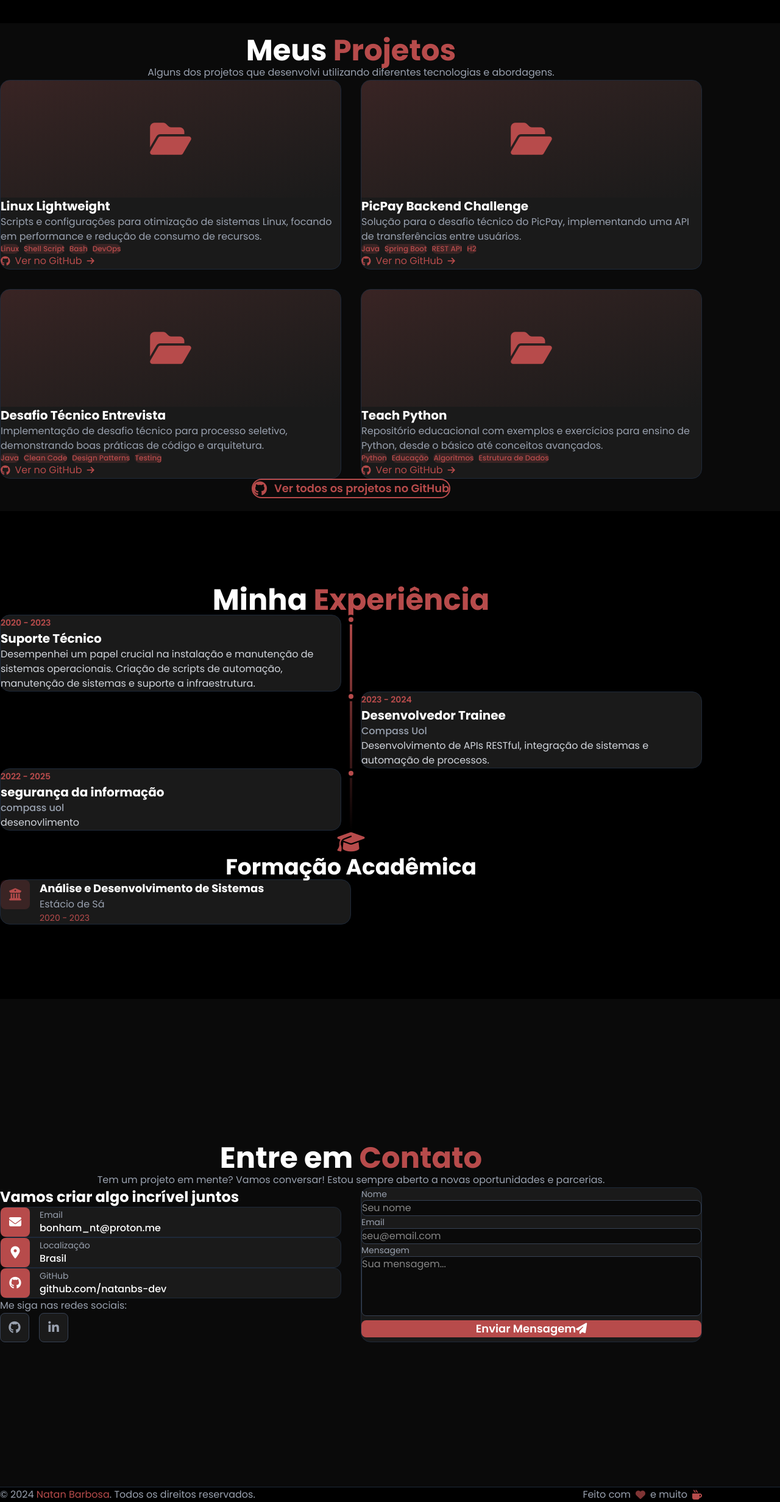
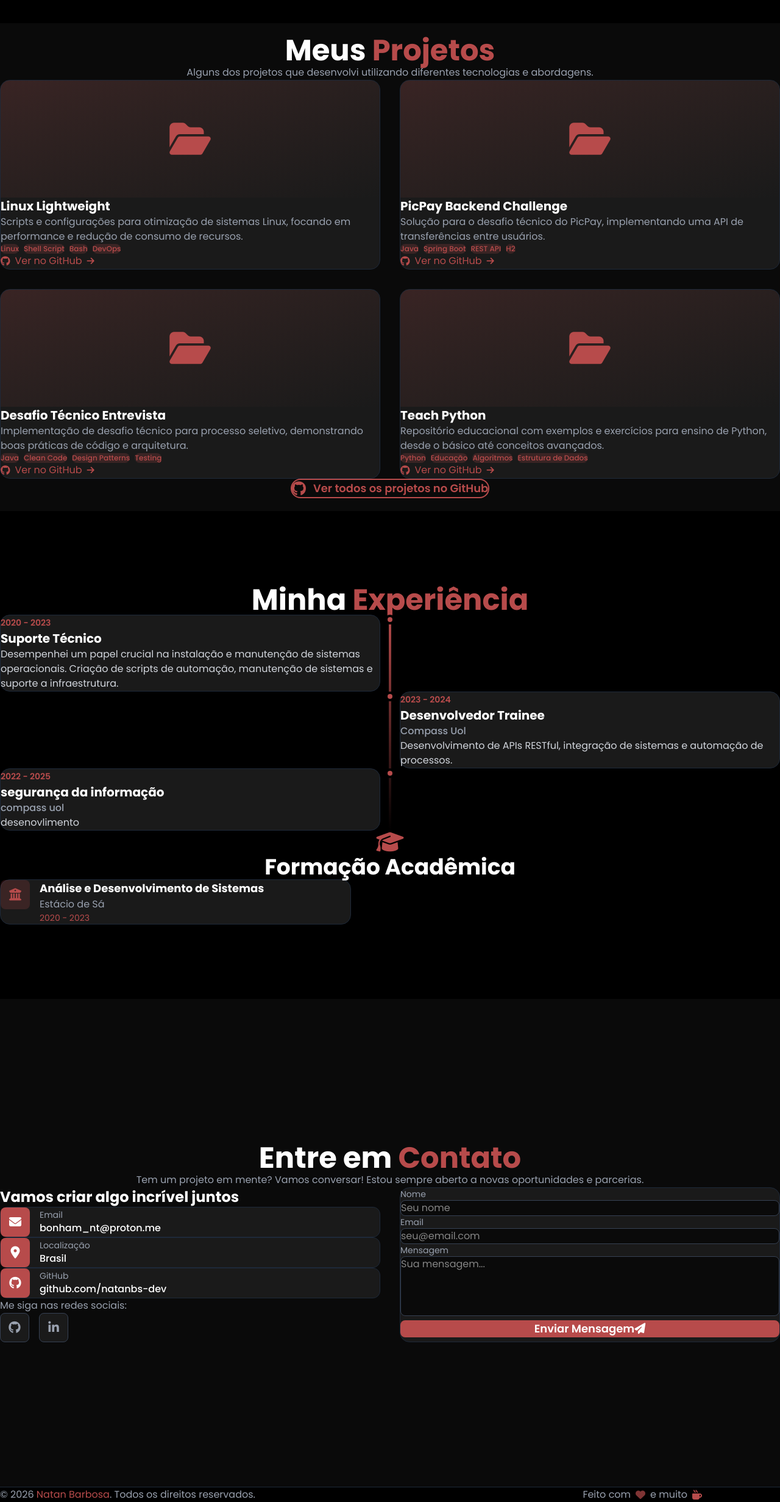
Before and after one commit to natanbs-dev/natanbs-dev-portifolio, a React (Vite) app: page / in a window 1280 px wide. Shown: the part 2362-4825 px from the top of the page at 61% size. Built offline with nearby package versions, Linux system fonts and the light colour scheme.

Commit message:
fix: largura no modo desktop

```diff
--- a/src/App.tsx
+++ b/src/App.tsx
@@ -367,7 +367,7 @@ export function App() {
 
       {/* Projects Section */}
       <section id="projects" className="min-h-screen flex items-center px-[9%] py-20 bg-[#0a0a0a]">
-        <div className="max-w-6xl mx-auto w-full">
+        <div className="max-w-10xl mx-auto w-full">
           <h2 className="text-4xl md:text-5xl font-bold text-center mb-4">
             Meus <span className="text-[#b74b4b]">Projetos</span>
           </h2>
@@ -430,7 +430,7 @@ export function App() {
 
       {/* Experience Section */}
       <section id="experience" className="min-h-screen flex items-center px-[9%] py-20">
-        <div className="max-w-6xl mx-auto w-full">
+        <div className="max-w-10xl mx-auto w-full">
           <h2 className="text-4xl md:text-5xl font-bold text-center mb-12">
             Minha <span className="text-[#b74b4b]">Experiência</span>
           </h2>
@@ -489,7 +489,7 @@ export function App() {
 
       {/* Contact Section */}
       <section id="contact" className="min-h-screen flex items-center px-[9%] py-20 bg-[#0a0a0a]">
-        <div className="max-w-6xl mx-auto w-full">
+        <div className="max-w-12xl mx-auto w-full">
           <h2 className="text-4xl md:text-5xl font-bold text-center mb-4">
             Entre em <span className="text-[#b74b4b]">Contato</span>
           </h2>
@@ -605,7 +605,7 @@ export function App() {
       <footer className="py-8 px-[9%] border-t border-gray-800">
         <div className="max-w-6xl mx-auto flex flex-col md:flex-row justify-between items-center gap-4">
           <p className="text-gray-400">
-            © 2024 <span className="text-[#b74b4b]">Natan Barbosa</span>. Todos os direitos reservados.
+            © 2026 <span className="text-[#b74b4b]">Natan Barbosa</span>. Todos os direitos reservados.
           </p>
           <div className="flex items-center gap-2 text-gray-400">
             <span>Feito com</span>
```
